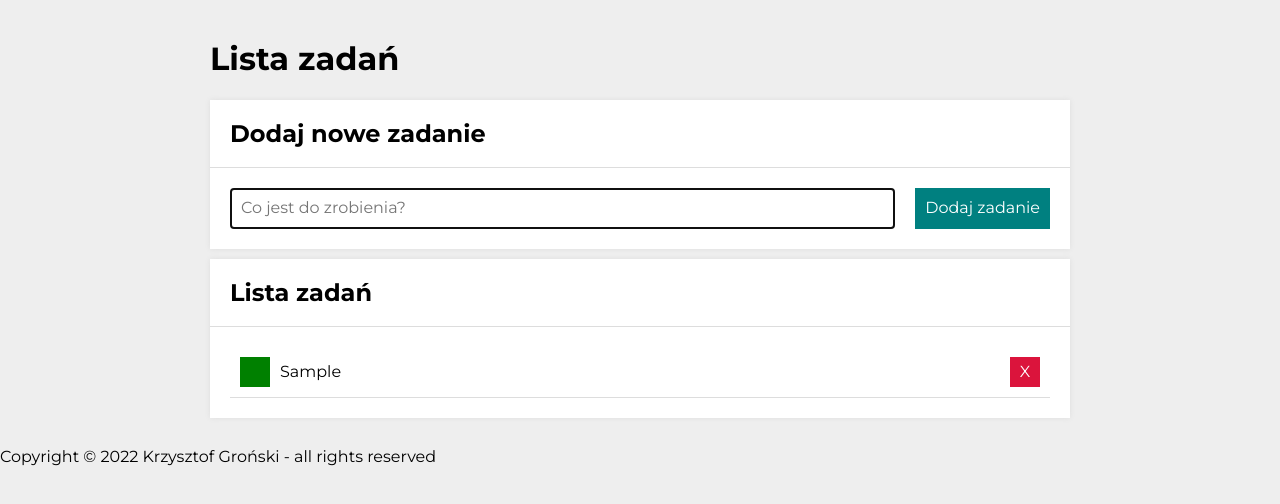
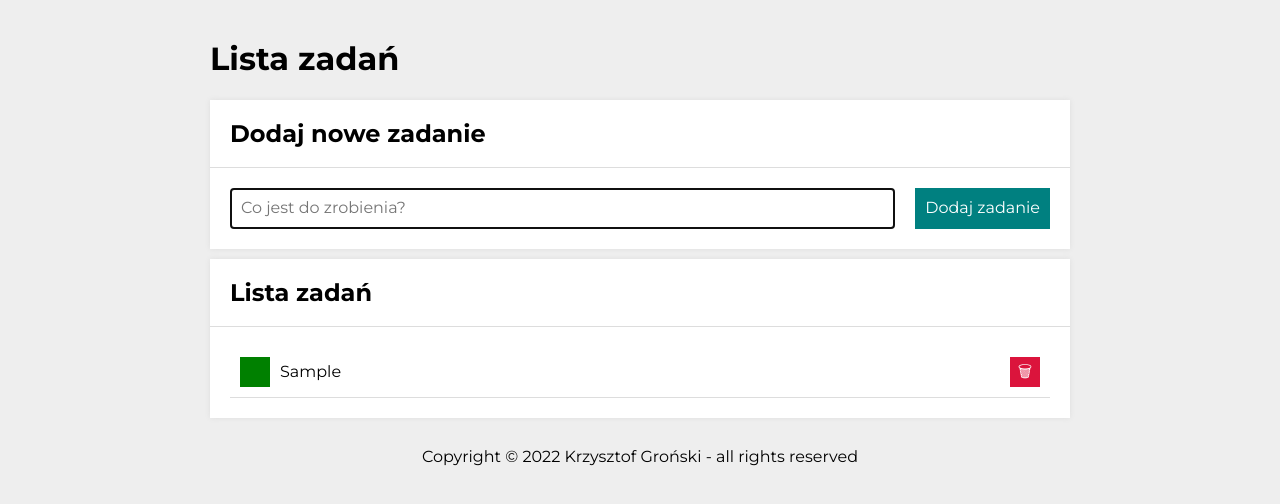
Before and after one commit to krzysztof-gronski/todolist, a plain HTML site: page index.html in a window 1280 px wide. Both pictures are taken after typing "Sample" into the empty fields and a click on the button "Dodaj zadanie". Drawn offline with nearby package versions, Linux system fonts and the light colour scheme.

Commit message:
buttons icons

```diff
--- /dev/null
+++ b/css/footer.css
@@ -0,0 +1,4 @@
+.footer{
+    display: flex;
+    justify-content: center;
+}
--- a/css/ul.css
+++ b/css/ul.css
@@ -24,6 +24,7 @@
     background-color: hsl(120, 100%, 25%);
     color: white;
     padding: 0px;
+    text-decoration: none;
 }
 
 .ul__button:hover{
--- a/index.html
+++ b/index.html
@@ -15,6 +15,7 @@
     <link rel="stylesheet" href="css/ul.css" />
     <link rel="stylesheet" href="css/container.css" />
     <link rel="stylesheet" href="css/section.css" />
+    <link rel="stylesheet" href="css/footer.css" />
     <link rel="preconnect" href="https://fonts.googleapis.com">
     <link rel="preconnect" href="https://fonts.gstatic.com" crossorigin>
     <link href="https://fonts.googleapis.com/css2?family=Montserrat:wght@400;700&display=swap" rel="stylesheet">
@@ -43,9 +44,6 @@
             <div class="section__body">
                 <ul class="ul js-tasks"></ul>
             </div>
-
-
-
         </section>
     </main>
 
--- a/js/script.js
+++ b/js/script.js
@@ -53,10 +53,10 @@
         let htmlString = "";
         for (const task of tasks) {
             htmlString += `
-        <li class="ul__li ${task.done ? "ul__li--done\"" : "\""}>
+        <li class="ul__li">
         <button class="ul__button js-done"></button>
-        ${task.content}
-        <button class="ul__button ul__button--remove js-remove">X</button>
+        <span ${task.done ? "class=\"ul__li--done\"" : ""}>${task.content}</span>
+        <button class="ul__button ul__button--remove js-remove">🗑</button>
         </li>
         `;
         }
@@ -66,7 +66,7 @@
 
         const toggleDoneButtons = document.querySelectorAll(".js-done");
         toggleDoneButtons.forEach((toggleDoneButton, index) => {
-            if(tasks[index].done){toggleDoneButton.textContent="V"};
+            if(tasks[index].done){toggleDoneButton.innerHTML="&#10004"};
 
         });
 
```
